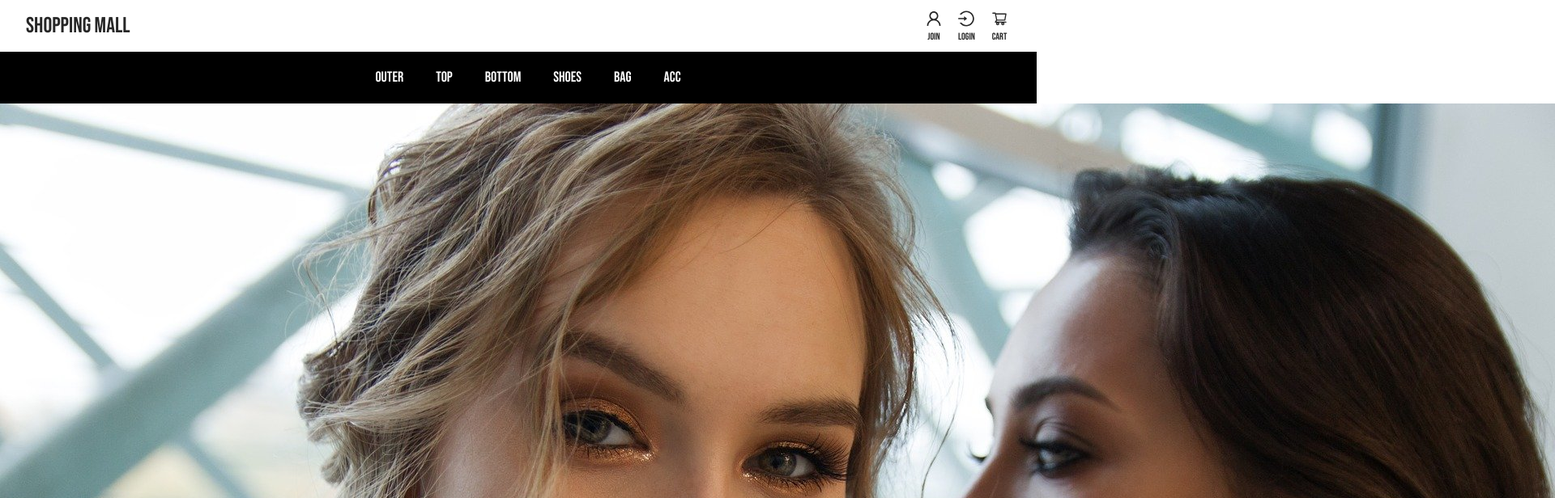
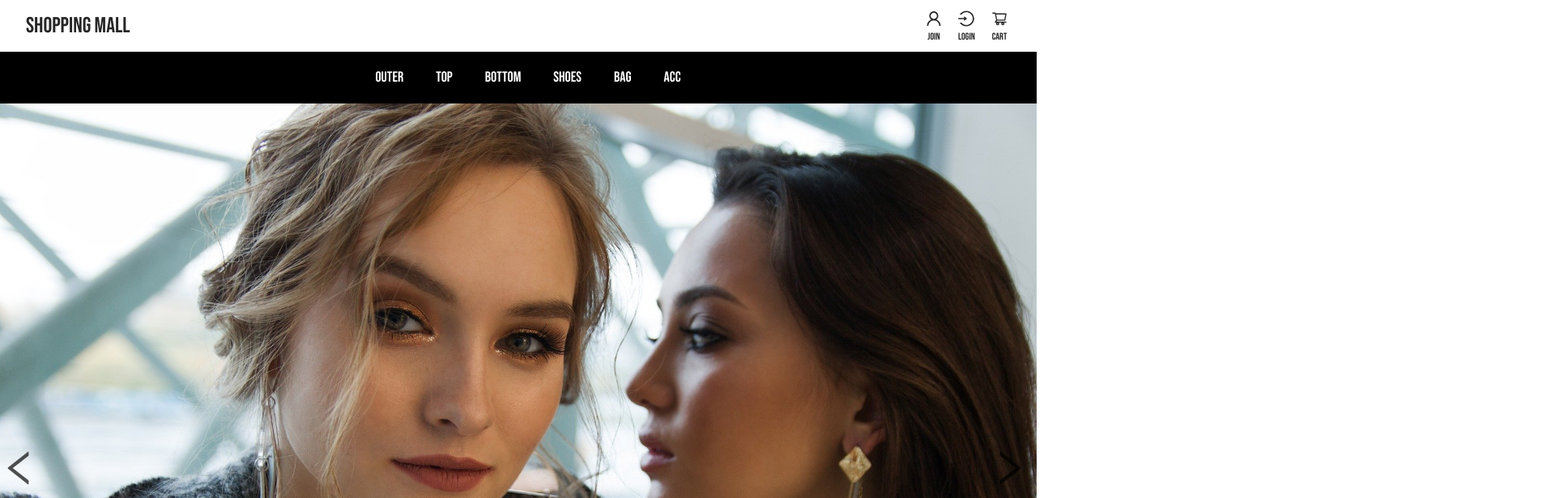
Before and after one commit to zihyun321/shopping_mall, a React (Create React App) app: page / in a window 1280 px wide. Shown: the top 616 px of the page at 81% size, 1920 px wide, since content can reach past the window. Built offline with nearby package versions, Linux system fonts and the light colour scheme.

Commit message:
feat. Add button that used to click next slide

```diff
--- a/src/components/Carousel.js
+++ b/src/components/Carousel.js
@@ -2,23 +2,6 @@ import React, {useEffect, useState} from 'react';
 import styled from "styled-components";
 import '../styles/Carousel.css';
 import {LeftOutlined, RightOutlined} from '@ant-design/icons';
-
-
-const imgStyle = {
-    // width: "640px", height: "600px"
-}
-
-const Container = styled.div `
-    width: 300vw;
-    transition: transform 0.5s;
-`;
-    // transform: translate(-100vw);
-
-
-const InnerContainer = styled.div `
-    width: 100vw;
-    float: left;
-`;
 
 function Carousel(props) {
     const dataSlider = props.dataSlider;
@@ -38,8 +21,8 @@ function Carousel(props) {
     return (
         <div>
             <div className='container-slider'>
-            <LeftOutlined className='left-arrow' onClick={() => moveSlide('prev')}/>
-            <RightOutlined className='right-arrow' onClick={() => moveSlide('next')}/>
+                <LeftOutlined className='left-arrow' onClick={() => moveSlide('prev')}/>
+                <RightOutlined className='right-arrow' onClick={() => moveSlide('next')}/>
 
             {
                 dataSlider &&
@@ -59,29 +42,7 @@ function Carousel(props) {
 
 
 
-        // <div class="overflow-hidden">
-        //     <Container>
-        //         <InnerContainer>
-        //             <img src="image/carousel1.jpg"/>
-        //         </InnerContainer>
-        //         <InnerContainer>
-        //             <img src="image/carousel2.jpg"/>
-        //         </InnerContainer>
-        //         <InnerContainer>
-        //             <img src="image/carousel3.jpg"/>
-        //         </InnerContainer>
-        //     </Container>
-        //     <button
-        //         class="shadow ml-3 bg-black hover:bg-gray-700 focus:shadow-outline focus:outline-none text-white font-bold py-2 px-4"
-        //     >1</button>
-        //     <button
-        //         class="shadow border hover:bg-slate-200 focus:shadow-outline focus:outline-none text-black font-bold py-2 px-4"
-        //     >2</button>
-        //     <button
-        //         class="shadow ml-3 bg-black hover:bg-gray-700 focus:shadow-outline focus:outline-none text-white font-bold py-2 px-4"
-        //     >3</button>
 
-        // </div>
     )
 }
 
--- a/src/styles/Carousel.css
+++ b/src/styles/Carousel.css
@@ -1,7 +1,7 @@
 .container-slider {
     /* width: 300vw;
     transition: transform 0.5s; */
-    width: 300vw;
+    /* width: 300vw; */
     position: relative;
     display: flex;
     /* justify-content: center;
@@ -11,25 +11,35 @@
 
 .slide {
     /* width: 100vw; */
+    opacity: 0;
+    transition-duration: 1s ease;
+}
 
+.slide.active {
+    opacity: 1;
+    transition-duration: 1s;
 }
 
 .img {
-
 }
 
 .left-arrow {
     position: absolute;
     top: 50%;
-    left: 32px;
+    /* left: 32px; */
     font-size: 3rem;
     user-select: none;
+    z-index: 1;
+    opacity: 0.8;
+
 }
 
 .right-arrow {
     position: absolute;
     top: 50%;
-    /* right: 10px; */
+    right: 10px;
     font-size: 3rem;
     user-select: none;
+    z-index: 1;
+    opacity: 0.8;
 }
```
